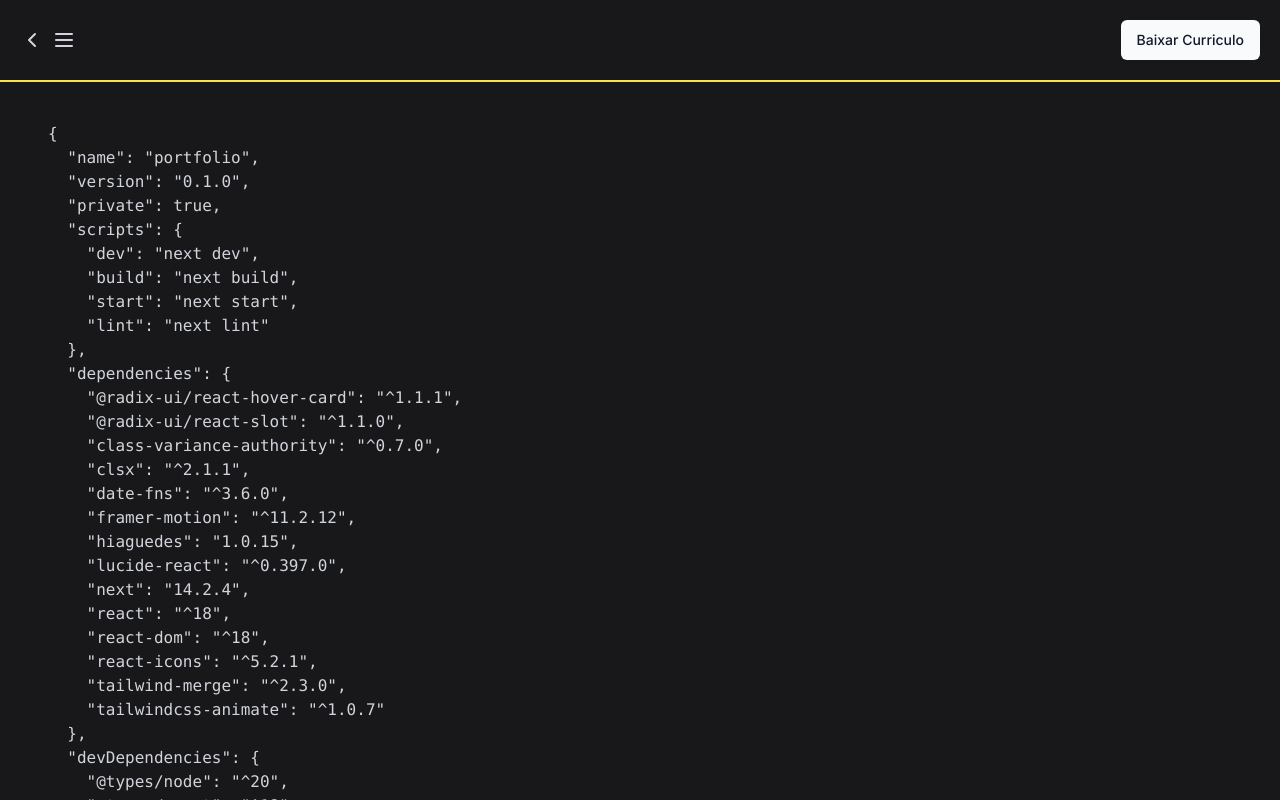
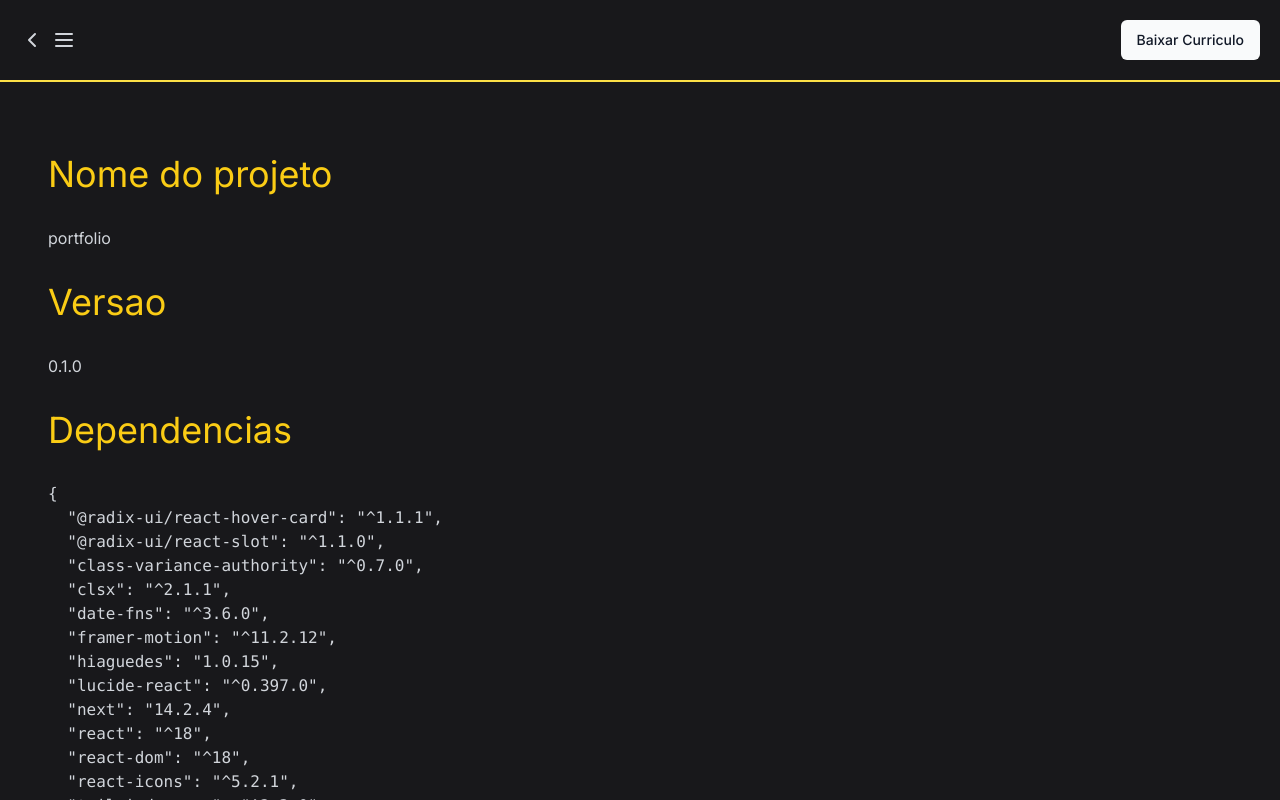
Before and after one commit to Hiaguedes/portfolio, a Next.js app: page /about in a window 1280 px wide. Built offline with nearby package versions, Linux system fonts and the light colour scheme.

Commit message:
feat: arruma pagina de sobre o projeto

```diff
--- a/src/app/about/page.tsx
+++ b/src/app/about/page.tsx
@@ -8,12 +8,26 @@
   };
 
   export default async function About() {
+
+    const prettifyJson = (data: JSON | object) => {
+      return JSON.stringify(data, null, 2)
+    }
+
     return(
       <>
         <Header goBack />
         <Main>
           <Section id="about">
-            <pre>{JSON.stringify(projectPackage, null, 2)}</pre>
+          <h2 className="my-8 text-4xl text-yellow-400">Nome do projeto</h2>
+          <p>{projectPackage.name}</p>
+            <h2 className="my-8 text-4xl text-yellow-400">Versao</h2>
+            <p>{projectPackage.version}</p>
+
+            <h2 className="my-8 text-4xl text-yellow-400">Dependencias</h2>
+            <pre>{prettifyJson(projectPackage.dependencies)}</pre>
+
+            <h2 className="my-8 text-4xl text-yellow-400">Dependencias de desenvolvimento</h2>
+            <pre>{prettifyJson(projectPackage.devDependencies)}</pre>
           </Section>
         </Main>
         </>
--- a/src/components/ui/page-elements.tsx
+++ b/src/components/ui/page-elements.tsx
@@ -36,7 +36,7 @@
     return (
         <header className="flex justify-between items-center flex-row w-full border-b-2 border-yellow-300 p-5 h-auto sticky top-0 z-10">
         <div className="flex flex-row gap-2">
-            {goBack && <LucideChevronLeft onClick={back} />}
+            {goBack && <LucideChevronLeft className="cursor-pointer" onClick={back} />}
             <LucideMenu className="cursor-pointer" />
         </div>
         <div>
```
